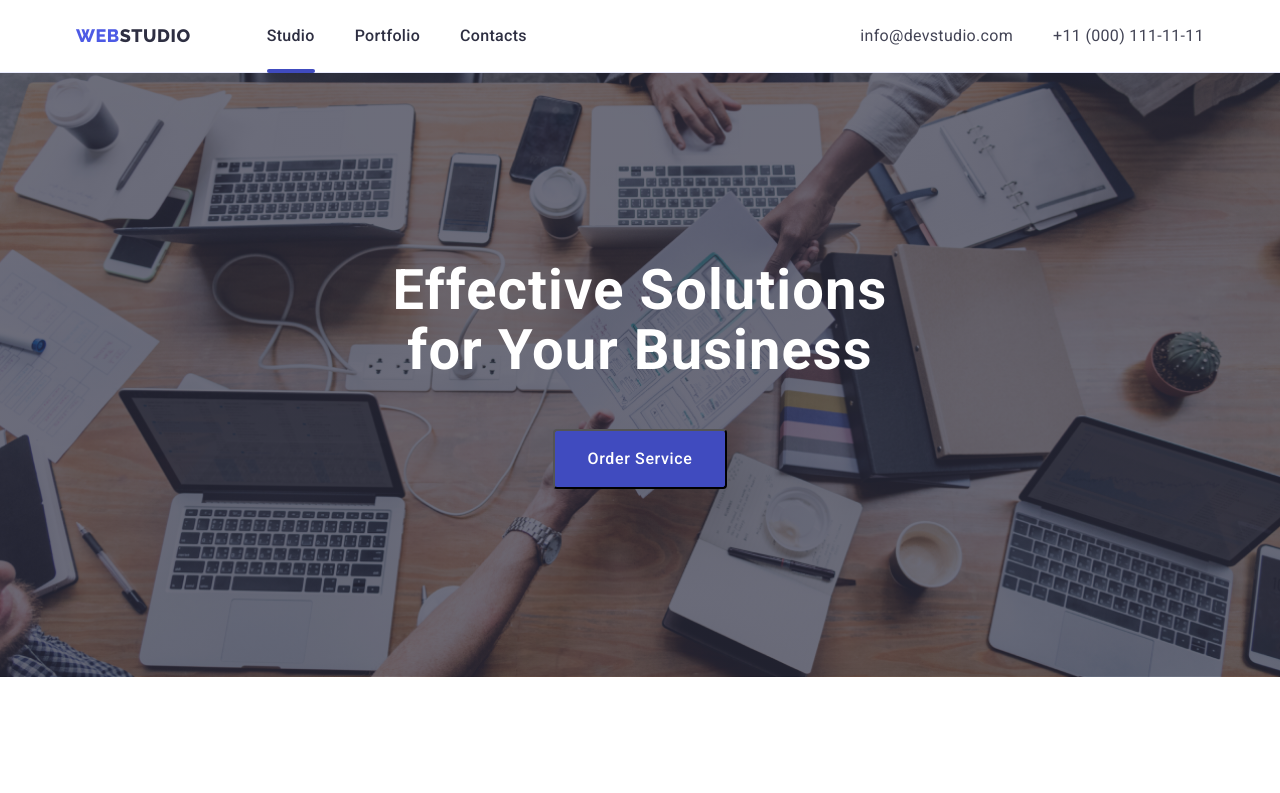
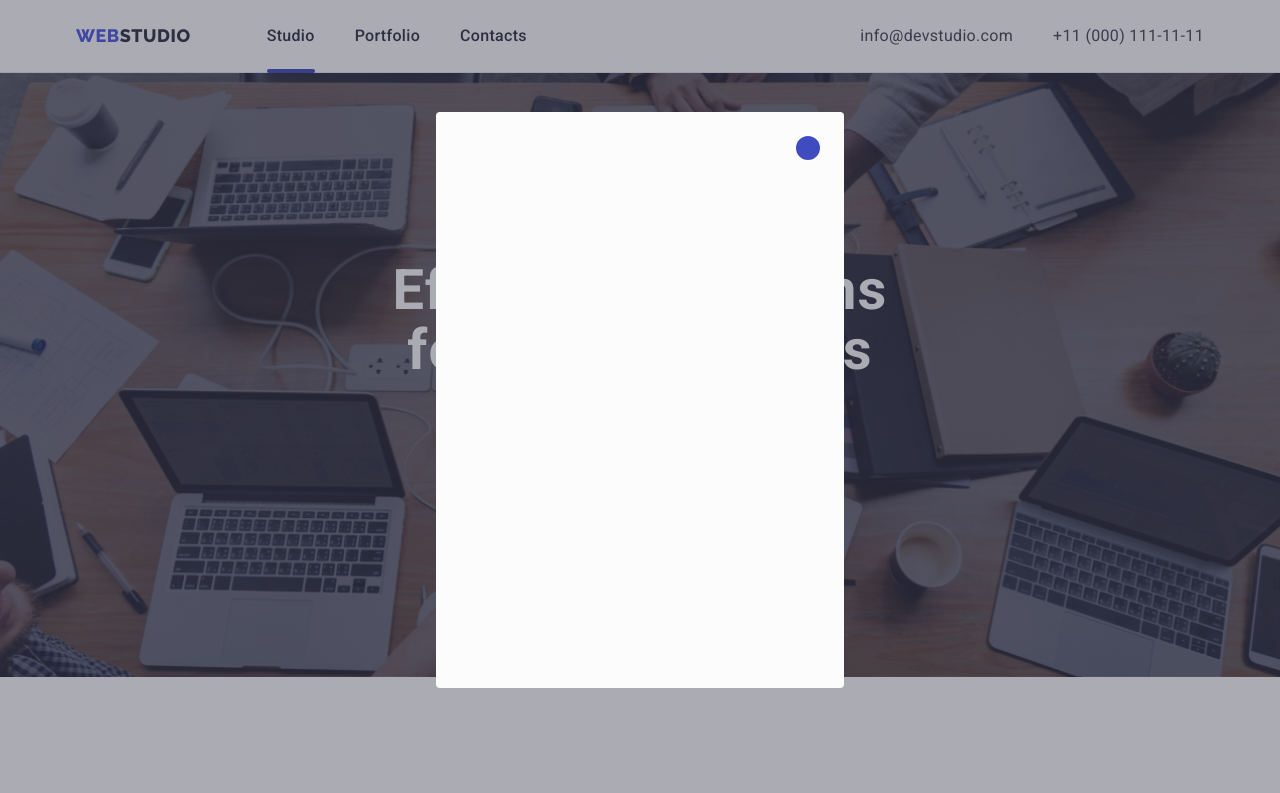
Before and after one commit to realex3355/goit-markup-hw-05, a plain HTML site: page index.html in a window 1280 px wide. Shown: the top 793 px of the page. Drawn offline with nearby package versions, Linux system fonts and the light colour scheme; files whose address does not match are found by name.

Commit message:
ready for checking

```diff
--- a/css/styles.css
+++ b/css/styles.css
@@ -545,3 +545,53 @@ color: var(--heading-color);
 .port-pics-text {
   margin-top: 8px;
   }
+
+ .backdrop {
+  position: fixed;
+  top:0;
+  width: 100%;
+  height: 100%;
+  background-color: rgba(46, 47, 66, 0.4);
+  transition: opacity var(--transit),
+  visibility var(--transit);
+ }
+
+ .modal {
+  position: absolute;
+  top: 50%;
+  left: 50%;
+  width: 408px;
+  min-height: 576px;
+  background-color: #fcfcfc;
+  border-radius: 4px;
+  transform: translate(-50%, -50%) scale(1) rotate(0);
+  transition: transform var(--transit);
+ }
+
+ .modal-close {
+  position: absolute;
+  right: 24px;
+  top: 24px;
+  width: 24px;
+  height: 24px;
+  background-color: var(--accent-color);
+  border-radius: 50%;
+  border: none;
+  display: flex;
+  align-items: center;
+  justify-content: center;
+   }
+
+   .backdrop.is-hidden .modal {
+    transform: translate(-50%, -50%) scale(0) rotate(-360deg);
+   }
+
+   .is-hidden {
+    opacity: 0;
+    visibility: hidden;
+    pointer-events: none;
+   }
+
+   .close-icon {
+    fill: #ffffff;
+   }
--- a/index.html
+++ b/index.html
@@ -301,8 +301,10 @@ problem to walk away with the perfect and creative solution. </p>
     </footer>
     <div class="backdrop" data-modal>
          <div class="modal">
-        <button type="button" class="modal-close" data-modal-close>X
-
+        <button type="button" class="modal-close" data-modal-close>
+        <svg class="close-icon" width="8" height="8">
+        <use href="./img/icons.svg#icon-close-button1"></use>
+        </svg>
         </button>
         </div>
         </div>
```
Also changed, not shown: img/close-button1.svg (added), img/icons.svg, js/modal.js (renamed from css/js/modal.js).
